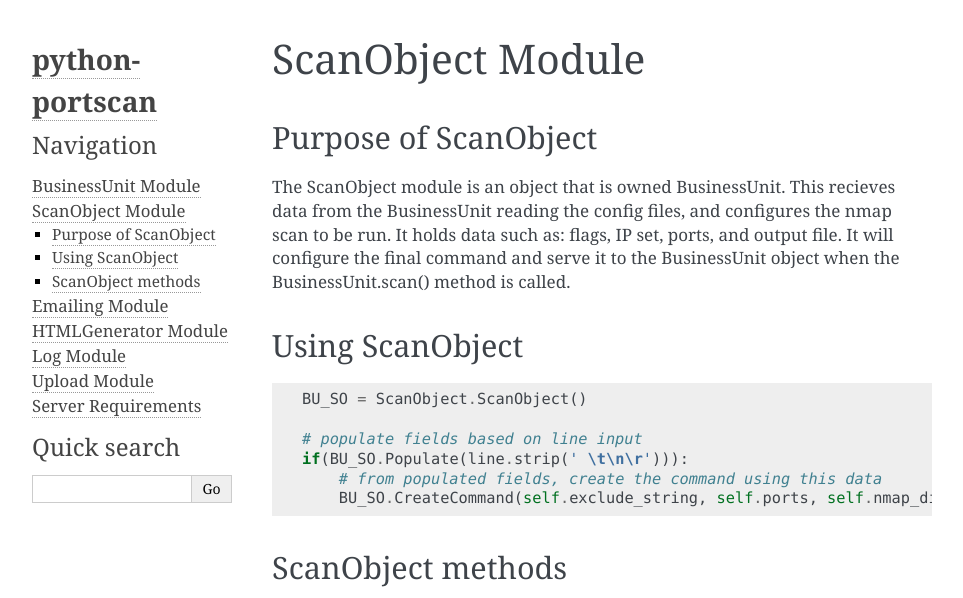
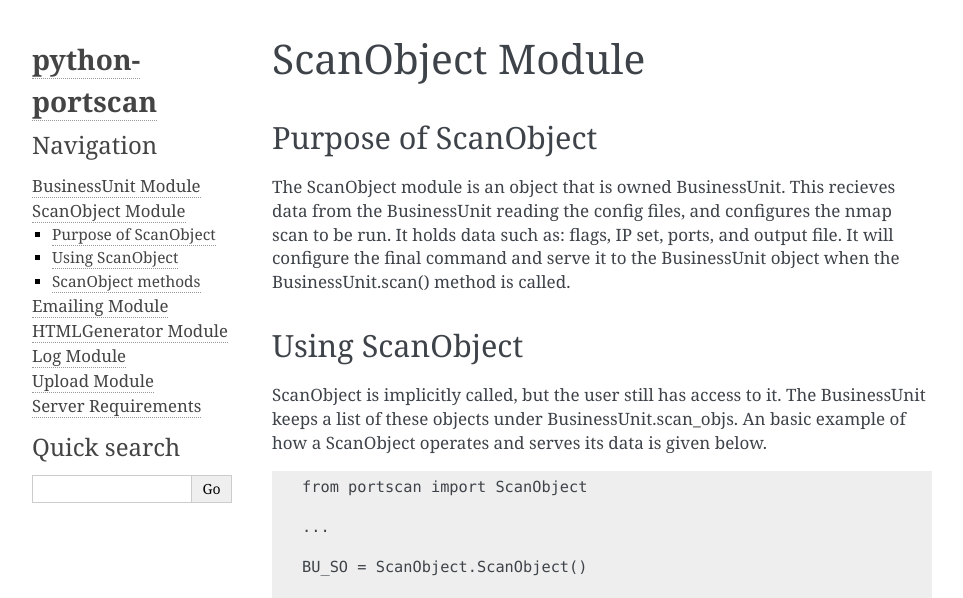
Before and after one commit to MSadekUni/python-portscan, a Sphinx documentation site: the page built from docs/source/scanobject.rst, in a window 1280 px wide. Shown: the top 598 px of the page, without its empty margins (148-1111 px from the left). Built offline with Sphinx 7.4.7, drawn with Linux system fonts in a browser that asks for light colours; some of the changed text lies outside the part shown; grey boxes are pictures that could not be loaded.

Commit message:
Updating methods and docs as i go

```diff
--- a/docs/source/emailing.rst
+++ b/docs/source/emailing.rst
@@ -16,7 +16,7 @@
 
 ::
 
-    from portscan import Eamiling
+    from portscan import Emailing
 
     ...
 
--- a/docs/source/scanobject.rst
+++ b/docs/source/scanobject.rst
@@ -11,14 +11,22 @@
 Using ScanObject
 ----------------
 
+ScanObject is implicitly called, but the user still has access to it. The BusinessUnit keeps a list of these objects under BusinessUnit.scan_objs. An basic example of how a ScanObject operates and serves its data is given below.
+
+
 ::
+
+    from portscan import ScanObject
+
+    ...
 
     BU_SO = ScanObject.ScanObject()
 
-    # populate fields based on line input
-    if(BU_SO.Populate(line.strip(' \t\n\r'))):
-        # from populated fields, create the command using this data
-        BU_SO.CreateCommand(self.exclude_string, self.ports, self.nmap_dir)
+    BU_SO.CreateCommand("127.0.0.1:22", "-127.0.0.2", "23", "nmap-test")
+
+    print(BU_SO.command)
+
+    $ open {nmap-dir}/out.html
 
 
 ScanObject methods
```
Also changed, not shown: docs/source/htmlgenerator.rst (+9 -2 lines), docs/source/log.rst (+14 -2 lines), docs/source/server.rst (+12 -2 lines), docs/source/upload.rst (+18 -3 lines), 3 other files.
